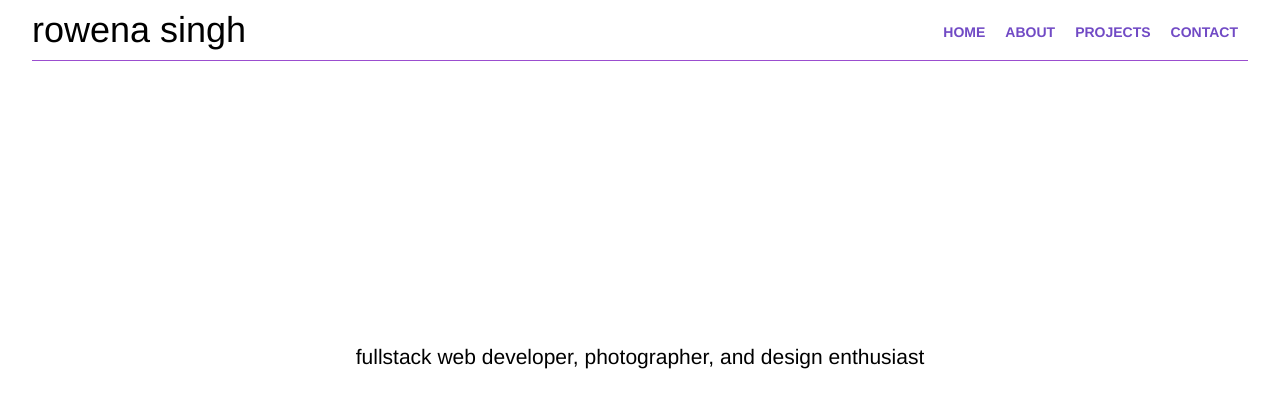
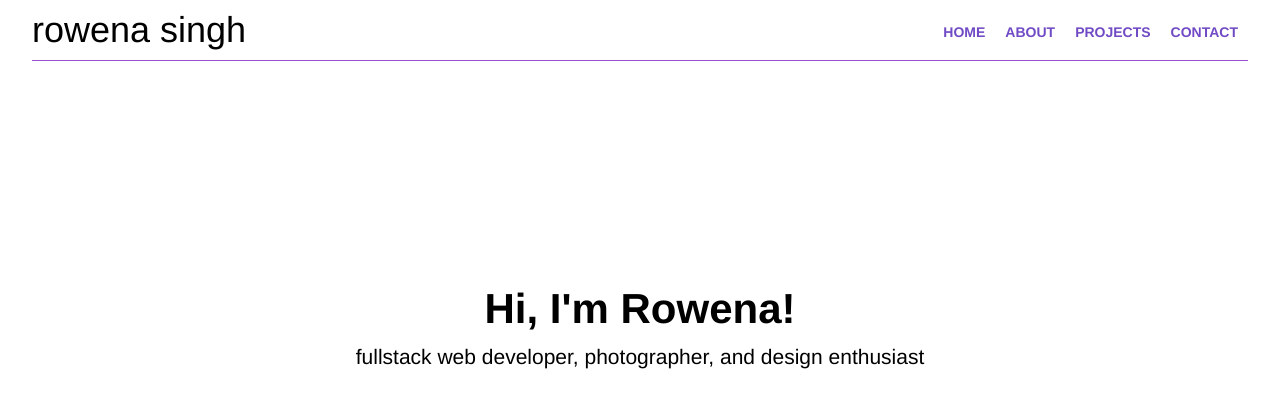
Before and after one commit to rowenasingh/portfolio, a plain HTML site: page index.html in a window 1280 px wide. Drawn offline with nearby package versions, Linux system fonts and the light colour scheme.

Commit message:
Update style.css

```diff
--- a/style.css
+++ b/style.css
@@ -72,7 +72,8 @@ nav a {
   padding-bottom:5em;
   text-align: center;
   /*background-color: rgba(207,78,174,0.3)*/;
-  color:white;
+  //color:white;
+  color: black;
 }
 
 .home h2{
```
